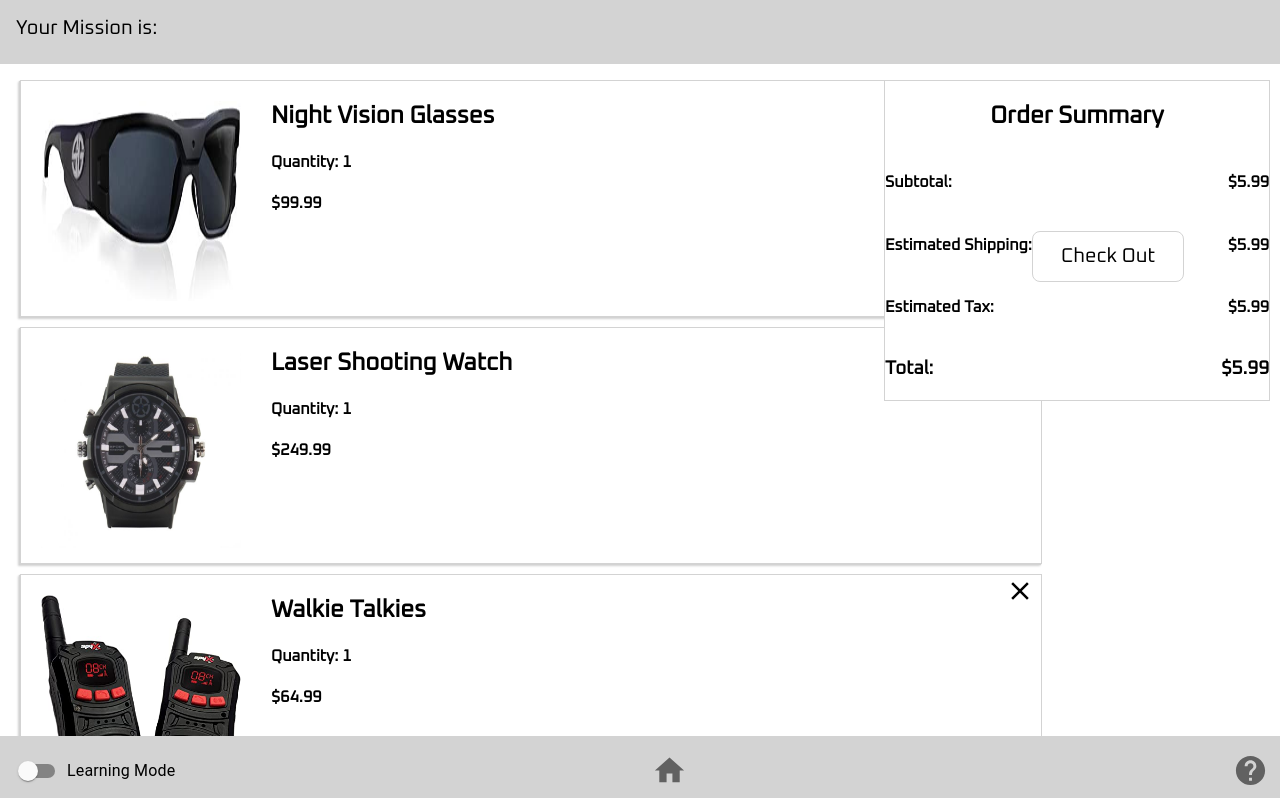
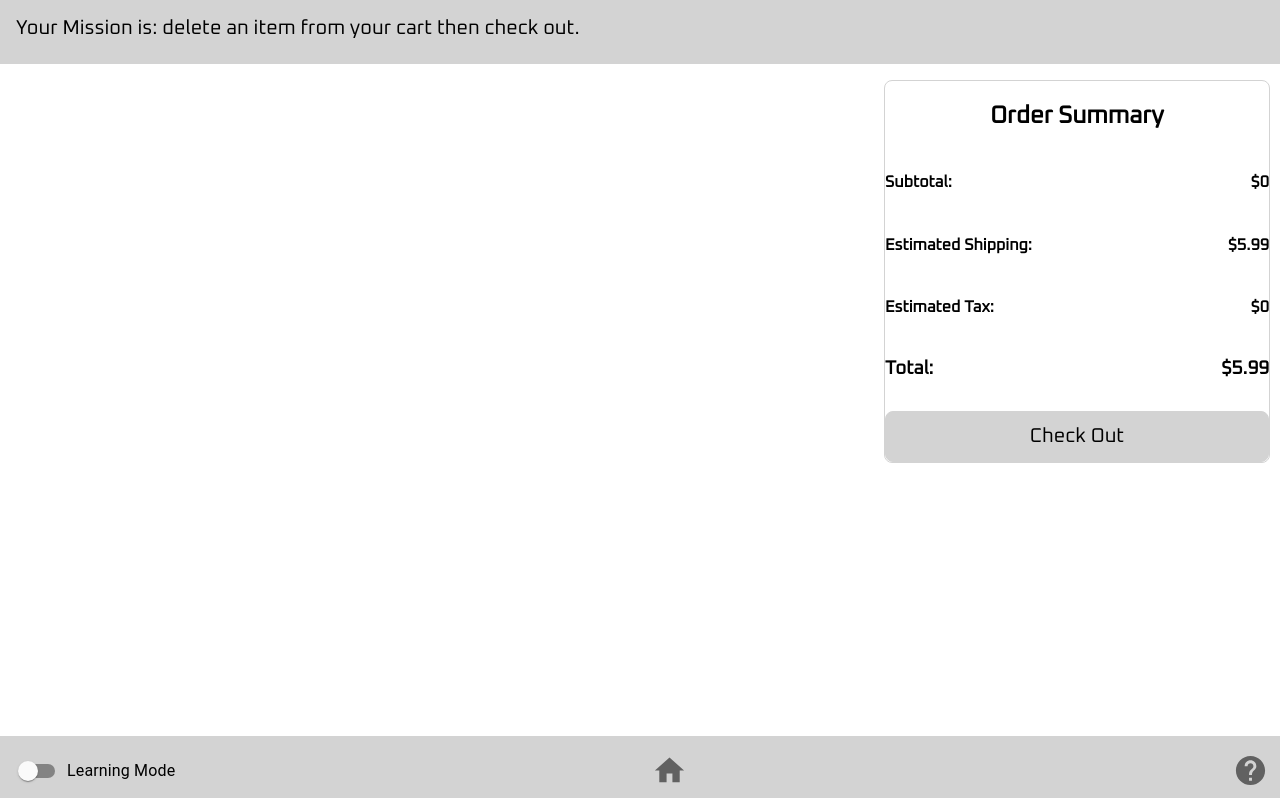
Before and after one commit to aciesla4/DigitalSkillsAssessment, a React (Create React App) app: page /level8 in a window 1280 px wide. Shown: the top 798 px of the page. Built offline with nearby package versions, Linux system fonts and the light colour scheme.

Commit message:
Finished level 8

```diff
--- a/src/App.js
+++ b/src/App.js
@@ -12,6 +12,7 @@ import Level5 from './Levels/Level5';
 import Level6 from './Levels/Level6';
 import Level7 from './Levels/Level7';
 import Level8 from './Levels/Level8';
+import Level9 from './Levels/Level9';
 
 class App extends React.Component {
     constructor(props) {
@@ -69,6 +70,7 @@ class App extends React.Component {
                     <Route path="/level6" render={(props) => <Level6 {...props} level={this.state.level} getLevelChange={this.getLevelChange} academicmode={this.state.academicmode} getModeSwitch={this.getModeSwitch} openHint={this.openHint} isHintShown={this.state.isHintShown} closeHint={this.closeHint} />} />
                     <Route path="/level7" render={(props) => <Level7 {...props} level={this.state.level} getLevelChange={this.getLevelChange} academicmode={this.state.academicmode} getModeSwitch={this.getModeSwitch} openHint={this.openHint} isHintShown={this.state.isHintShown} closeHint={this.closeHint} getItems={this.getItems}/>} />
                     <Route path="/level8" render={(props) => <Level8 {...props} level={this.state.level} getLevelChange={this.getLevelChange} academicmode={this.state.academicmode} getModeSwitch={this.getModeSwitch} openHint={this.openHint} isHintShown={this.state.isHintShown} closeHint={this.closeHint} items={this.state.items}/>} />
+                    <Route path="/level9" render={(props) => <Level9 {...props} level={this.state.level} getLevelChange={this.getLevelChange} academicmode={this.state.academicmode} getModeSwitch={this.getModeSwitch} openHint={this.openHint} isHintShown={this.state.isHintShown} closeHint={this.closeHint} />} />
                     <Route path="/" component={Welcome} exact />
                 </Switch>
             </BrowserRouter>
--- a/src/Levels/Level4.js
+++ b/src/Levels/Level4.js
@@ -40,8 +40,6 @@ class Level4 extends React.Component {
     }
 
     handleClick = (i) => {
-        console.log(i);
-        console.log(this.state.elements[i]);
         let update = this.state.elements;
         update[i] = (<FavCard key={i} id={i} color="red" handleFound={this.handleFound} isJewelShown={true}/>)
         this.setState({
--- a/src/Levels/Level6.js
+++ b/src/Levels/Level6.js
@@ -32,7 +32,7 @@ class Level6 extends React.Component {
         this.setState({
             count: this.state.count + 1
         })
-        if (this.state.count == 4) {
+        if (this.state.count === 4) {
             this.setState({
                 isJewelShown: true,
             })
--- a/src/Levels/Level7.js
+++ b/src/Levels/Level7.js
@@ -25,10 +25,12 @@ class Level7 extends React.Component {
         this.state = {
             isJewelFound: false,
             academicmode: this.props.academicmode,
-            elements: this.renderCards(),
             numItems: 0,
             items: [],
             isDialogOpen: false,
+            elements: [{id: 0, pic: gear1, desc: "Night Vision Glasses"}, {id: 1, pic: gear2, desc: "Laser Shooting Watch"}, {id: 2, pic: gear3, desc: "Walkie Talkie"}, {id: 3, pic: gear4, desc: "Sweat Absorbing Shirt"},
+                {id: 4, pic: gear5, desc: "20 Pocket Pants"}, {id: 5, pic: gear6, desc: "Hidden Compartment Shoes"},{id: 6, pic: gear7, desc: "Sun Blocking Hat"}, {id: 7, pic: gear8, desc: "Bulletproof Briefcase"},
+                {id: 8, pic: gear9, desc: "Long Range Magnifier"}, {id: 9, pic: gear10, desc: "Satellite Phone"}, {id: 10, pic: gear11, desc: "Audio Recording Pen"}, {id: 11, pic: gear12,desc: "Voice Magnifier"}],
         }
     }
 
@@ -46,25 +48,13 @@ class Level7 extends React.Component {
         this.props.getLevelChange()
     }
 
-    handleAddItem = (index) => {
+    handleAddItem = (element) => {
         let update = this.state.items;
-        update.push(index);
+        update.push(element);
         this.setState({
             numItems: this.state.numItems + 1,
             items: update
         })
-    }
-
-    renderCards = () => {
-        let pictures = [ gear1, gear2, gear3, gear4, gear5, gear6, gear7, gear8, gear9, gear10, gear11, gear12 ];
-        let descriptions = ["Night Vision Glasses", "Laser Shooting Watch", "Walkie Talkies", "Sweat Absorbing Shirt", "20 Pocket Pants", "Hidden Compartment Shoes",
-                            "Sun Blocking Hat", "Bulletproof Briefcase", "Long Range Magnifier", "Satellite Phone", "Audio Recording Pen", "Voice Magnifier"];
-        const items = [];
-        for (var i = 0; i < 12; i++) {
-            let index = i;
-            items.push(<ProductCard key={i} pic={pictures[i]} desc={descriptions[i]} onClick={() => this.handleAddItem(index)}/>);
-        }
-        return items;
     }
 
     showJewel = () => {
@@ -98,7 +88,14 @@ class Level7 extends React.Component {
                         </button>
                     </div>
                     <div className="product-container">
-                        {this.state.elements}
+                        {this.state.elements.map(element => (
+                            <ProductCard
+                                key={element.id}
+                                element={element}
+                                onClick={() => {this.handleAddItem(element)}}
+                            />
+                            )
+                        )}
                         <br/><br/>
                     </div>
                     <Dialog classes={{ paper: 'jewel-dialog' }} open={this.state.isDialogOpen} disableBackdropClick={true} disableEscapeKeyDown={true} hideBackdrop={true}>
--- a/src/Levels/Level8.js
+++ b/src/Levels/Level8.js
@@ -4,18 +4,6 @@ import '../css/Level8.css';
 import Jewel from '../util/Jewel';
 import Level from '../util/Level';
 import CartCard from '../util/CartCard';
-import gear1 from '../images/gear1.jpg';
-import gear2 from '../images/gear2.jpg';
-import gear3 from '../images/gear3.jpg';
-import gear4 from '../images/gear4.jpg';
-import gear5 from '../images/gear5.jpg';
-import gear6 from '../images/gear6.jpg';
-import gear7 from '../images/gear7.jpg';
-import gear8 from '../images/gear8.png';
-import gear9 from '../images/gear9.jpg';
-import gear10 from '../images/gear10.jpg';
-import gear11 from '../images/gear11.jpg';
-import gear12 from '../images/gear12.jpeg';
 
 class Level8 extends React.Component {
     constructor(props) {
@@ -23,7 +11,10 @@ class Level8 extends React.Component {
         this.state = {
             isJewelFound: false,
             academicmode: this.props.academicmode,
-            elements: this.renderCards()
+            prices: [99.99, 249.99, 64.99, 21.99, 34.99, 69.99, 14.99, 89.99, 67.99, 299.99, 54.99, 31.99],
+            elements: this.props.items,
+            deleted: false,
+            isJewelShown: false,
         }
     }
 
@@ -31,7 +22,6 @@ class Level8 extends React.Component {
         this.setState({
             isJewelFound: true,
         })
-        this.props.getItems(this.state.items)
     }
 
     handleCloseDialog = () => {
@@ -41,52 +31,75 @@ class Level8 extends React.Component {
         this.props.getLevelChange()
     }
 
-    deleteItem = () => {
-        console.log("delete")
+    deleteItem = (id) => {
+        const update = this.state.elements.filter(element => element.id !== id);
+        this.setState({
+            elements: update,
+            deleted: true,
+        })
     }
 
-    renderCards = () => {
-        let pictures = [ gear1, gear2, gear3, gear4, gear5, gear6, gear7, gear8, gear9, gear10, gear11, gear12 ];
-        let descriptions = ["Night Vision Glasses", "Laser Shooting Watch", "Walkie Talkies", "Sweat Absorbing Shirt", "20 Pocket Pants", "Hidden Compartment Shoes",
-            "Sun Blocking Hat", "Bulletproof Briefcase", "Long Range Magnifier", "Satellite Phone", "Audio Recording Pen", "Voice Magnifier"];
-        let prices = [99.99, 249.99, 64.99, 21.99, 34.99, 69.99, 14.99, 89.99, 67.99, 299.99, 54.99, 31.99];
-        const items = [];
-        for (var i = 0; i < 12; i++) {
-            let index = i
-            items.push(<CartCard key={i} pic={pictures[index]} desc={descriptions[index]} price={prices[index]} quantity={1} deleteItem={this.deleteItem}/>);
+    calculateSummary = () => {
+        let subtotal = 0;
+        for (var i = 0; i < this.state.elements.length; i++) {
+            let item = this.state.elements[i];
+            subtotal = subtotal + this.state.prices[item.id];
         }
-        return items;
+        subtotal = parseFloat(subtotal.toFixed(2));
+        let tax = parseFloat((0.06 * subtotal).toFixed(2));
+        let total = parseFloat((subtotal + 5.99 + tax).toFixed(2));
+        return {subtotal, tax, total}
     }
 
+    showJewel = () => {
+        //if (this.state.deleted) {
+            this.setState({
+                isJewelShown: true,
+            })
+       // }
+    }
 
     render() {
         return (
             <Level
                 academicmode={this.props.academicmode}
                 getModeSwitch={this.props.getModeSwitch}
-                mission=''
+                mission='delete an item from your cart then check out.'
                 openHint={this.props.openHint}
                 closeHint={this.props.closeHint}
                 isHintShown={this.props.isHintShown}
-                hintMessage=''
+                hintMessage='Deleting an item can be done by clicking the X in the right hand corner of the item.'
                 isJewelFound={this.state.isJewelFound}
                 handleCloseDialog={this.handleCloseDialog}
-                dialogMessage='Your mission is complete! Click the X to return to the home page and receive your next mission.'
+                dialogMessage='Your mission is complete! Always double check that the items you want are correct in your cart before checking out. Click the X to return to the home page and receive your next mission.'
             >
                 <div>
                     <div className="cart-container">
-                        {this.state.elements}
+                        {this.state.elements.map(element => (
+                            <CartCard
+                                key={element.id}
+                                id={element.id}
+                                pic={element.pic}
+                                desc={element.desc}
+                                quantity={1}
+                                price={this.state.prices[element.id]}
+                                deleteItem={this.deleteItem}
+                            />
+                            )
+                        )}
                         <br/><br/>
                     </div>
                     <div className="check-out">
                         <h2 style={{ textAlign: 'center' }}>Order Summary</h2>
-                        <h4 style={{ float: 'left' }}>Subtotal: </h4><h4 style={{ float: 'right' }}>$5.99</h4><br/>
+                        <h4 style={{ float: 'left' }}>Subtotal: </h4><h4 style={{ float: 'right' }}>${this.calculateSummary().subtotal}</h4><br/>
                         <h4 style={{ clear: 'both', float: 'left' }}>Estimated Shipping: </h4><h4 style={{ float: 'right' }}>$5.99</h4><br/>
-                        <h4 style={{ clear: 'both', float: 'left' }}>Estimated Tax: </h4><h4 style={{ float: 'right' }}>$5.99</h4><br/>
-                        <h3 style={{ clear: 'both', float: 'left' }}>Total: </h3><h3 style={{ float: 'right' }}>$5.99</h3><br/>
-                        <button className="check-out-button">Check Out</button>
+                        <h4 style={{ clear: 'both', float: 'left' }}>Estimated Tax: </h4><h4 style={{ float: 'right' }}>${this.calculateSummary().tax}</h4><br/>
+                        <h3 style={{ clear: 'both', float: 'left' }}>Total: </h3><h3 style={{ float: 'right' }}>${this.calculateSummary().total}</h3><br/>
+                        <br/><br/><br/><br/><br/><br/><br/><br/><br/>
+                        <button className="check-out-button" onClick={this.showJewel}>Check Out</button>
                     </div>
                 </div>
+                {this.state.isJewelShown && <Jewel top='70%' left='82%' handleFound={this.handleFound}/>}
             </Level>
         );
     }
--- a/src/css/Level8.css
+++ b/src/css/Level8.css
@@ -29,6 +29,7 @@
 .check-out {
     background: white;
     border: 1px solid lightgray;
+    border-radius: 8px;
     position: absolute;
     top: 80px;
     right: 10px;
@@ -37,14 +38,15 @@
 
 .check-out-button {
     border: 1px solid lightgray;
-    background: white;
+    background: lightgray;
     padding: 12px 28px;
     border-radius: 8px;
     transition-duration: 0.4s;
     font-family: 'Oxanium';
     font-size: 20px;
+    width: 100%;
 }
 
 .check-out-button:hover{
-    background-color: lightgray;
+    background-color: darkgray;
 }
--- a/src/util/CartCard.js
+++ b/src/util/CartCard.js
@@ -3,7 +3,7 @@ import CloseIcon from '@material-ui/icons/Close';
 
 class CartCard extends React.Component {
     render() {
-        const { pic, desc, quantity, price } = this.props
+        const { pic, desc, quantity, price, id } = this.props
         return (
             <div className="cart-card">
                 <img className="image" alt="pic" src={pic} onClick={this.props.showJewel}/>
@@ -12,7 +12,7 @@ class CartCard extends React.Component {
                     <h4>Quantity: {quantity}</h4>
                     <h4>${price}</h4>
                 </div>
-                <button className="delete-button" onClick={this.props.deleteItem}><CloseIcon style={{ height: '30px', width: '30px' }}/></button>
+                <button className="delete-button" onClick={() => this.props.deleteItem(id)}><CloseIcon style={{ height: '30px', width: '30px' }}/></button>
             </div>
         )
     }
--- a/src/util/ProductCard.js
+++ b/src/util/ProductCard.js
@@ -3,7 +3,7 @@ import AddShoppingCartIcon from '@material-ui/icons/AddShoppingCart';
 
 class ProductCard extends React.Component {
     render() {
-        const { pic, desc } = this.props
+        const { pic, desc } = this.props.element
             return (
                 <div className="product-card">
                     <img className="image" alt="pic" src={pic} onClick={this.props.showJewel}/>
```
Also changed, not shown: src/Initial/Home.js (+18 -1 lines), src/Levels/Level9.js (added, +49 -0 lines).
